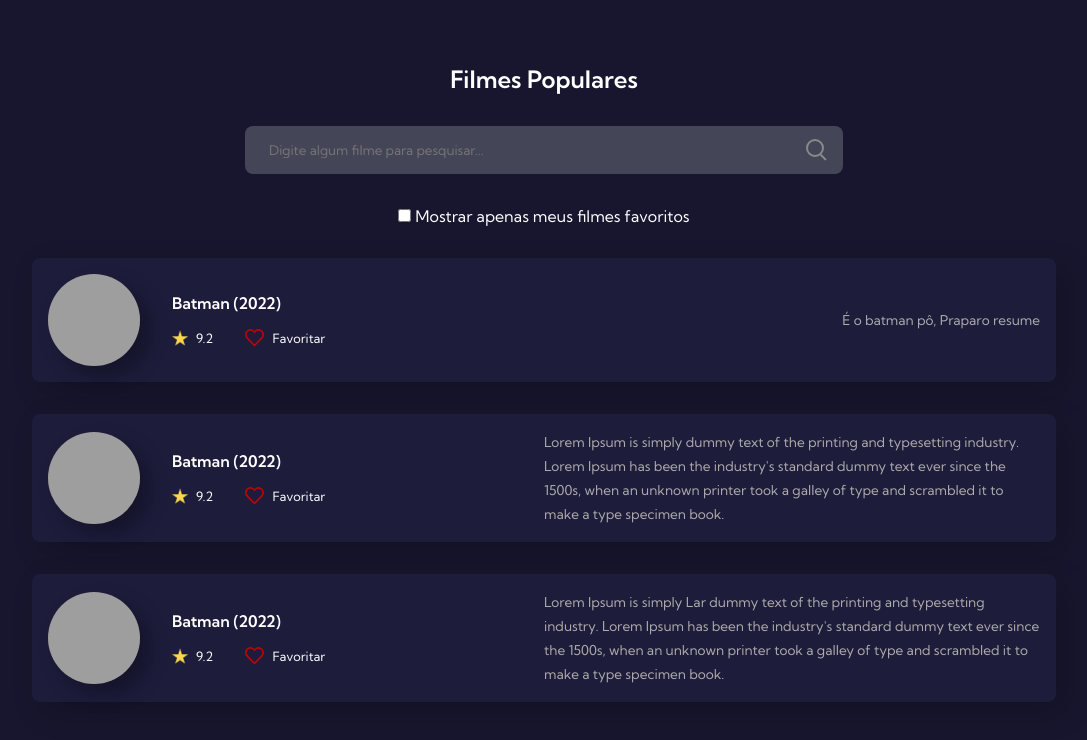
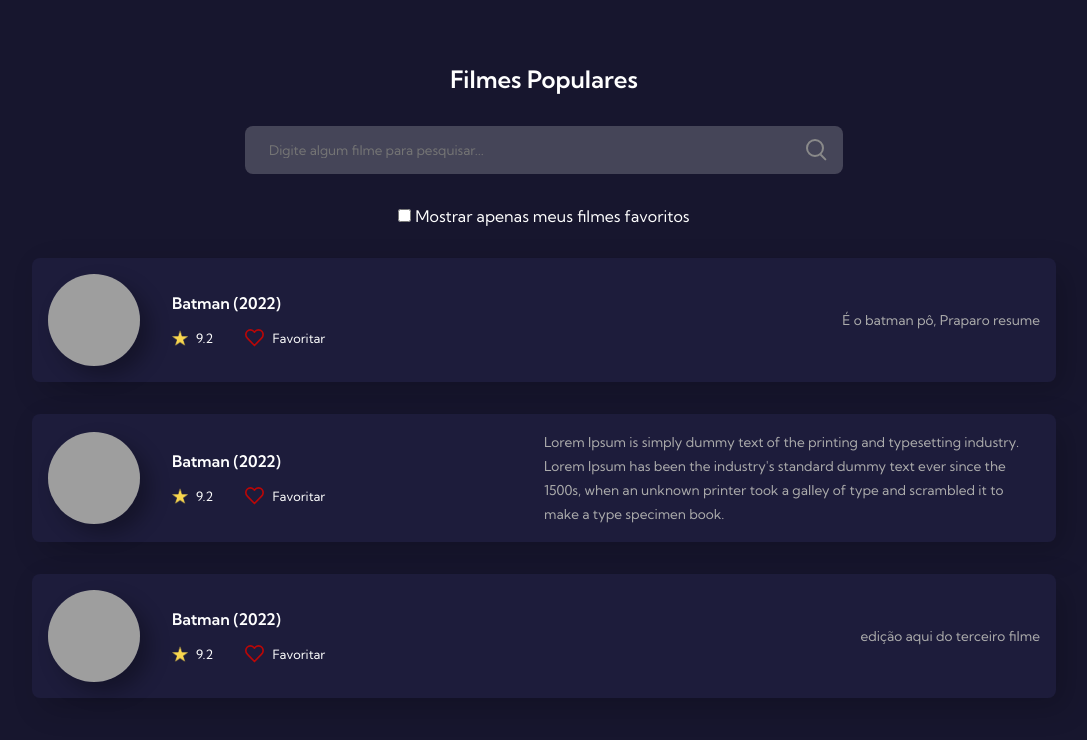
Before and after one commit to Nicollas56/7DOC, a plain HTML site: page index.html in a window 1280 px wide. Shown: the whole page, without its empty margins (96-1183 px from the left). Drawn offline with Linux system fonts and the light colour scheme; grey boxes are pictures that could not be loaded.

Commit message:
Alteração descrição filme 3

```diff
--- a/index.html
+++ b/index.html
@@ -90,7 +90,7 @@
           </div>
         </div>
         <div class="movie-description">
-          <span>Lorem Ipsum is simply Lar dummy text of the printing and typesetting industry. Lorem Ipsum has been the industry's standard dummy text ever since the 1500s, when an unknown printer took a galley of type and scrambled it to make a type specimen book.</span>
+          <span>edição aqui do terceiro filme</span>
         </div>
       </div>
     </div>
```
